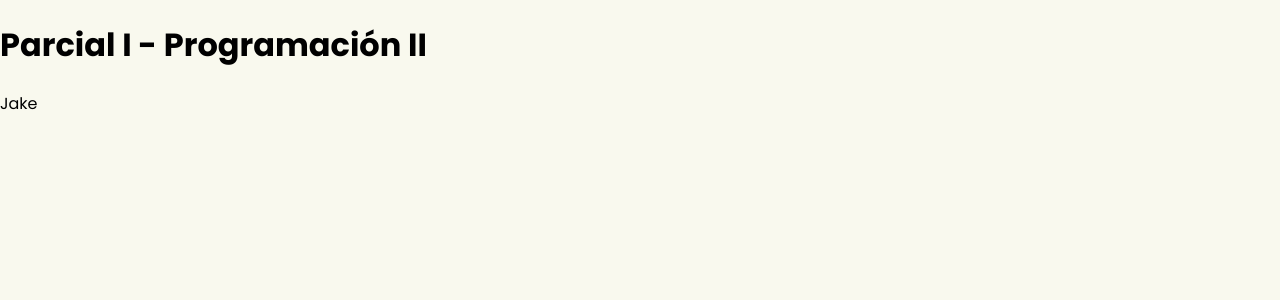
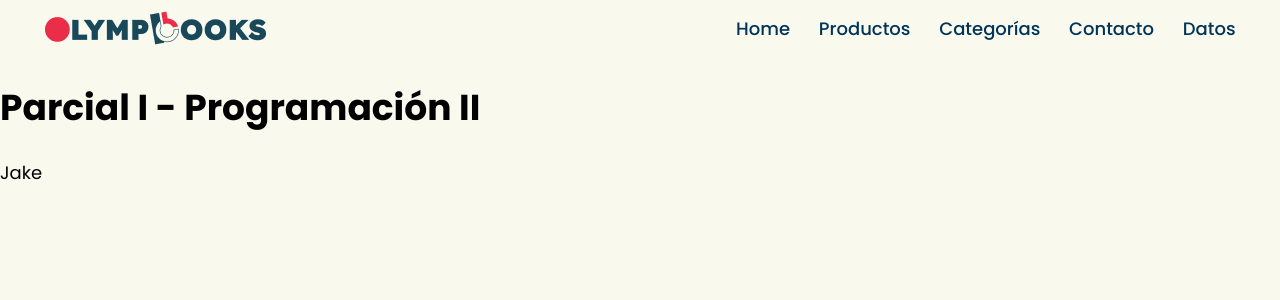
Before and after one commit to jetzerszeri/DWM3BV-RAMIREZ-PARCIAL_1, a PHP site: page / in a window 1280 px wide. Shown: the top 300 px of the page. Run offline with PHP 8.4, Linux system fonts and the light colour scheme.

Commit message:
feat: add navbar

```diff
--- a/css/style.css
+++ b/css/style.css
@@ -1,8 +1,13 @@
 @import url('https://fonts.googleapis.com/css2?family=Poppins:wght@300;400;500;700;800&display=swap');
-
 
 * {
     box-sizing: border-box;
+}
+
+:root {
+    --color-neutral: #F9F9EE;
+    --color-darkblue: #003459;
+    --color-red: #EA2D49;
 }
 
 body{
@@ -10,4 +15,171 @@ body{
     font-family: 'Poppins', sans-serif;
     padding: 0;
     margin: 0;
+    font-size: 18px;
 }
+
+a {
+    text-decoration: none;
+}
+
+li {
+    list-style: none;
+}
+
+/* header/navbar */
+header {
+    width: 100%;
+    height: 58px;
+    background-color: var(--color-neutral);
+    position: sticky;
+    top: 0;
+    z-index: 200;
+    /* padding: 0 16px; */
+    color: var(--color-darkblue);
+}
+
+  .navbar {
+    display: flex;
+    flex-direction: column;
+    /* border-bottom: var(--color-darkblue) 2px solid; */
+    /* height: 58px; */
+    padding-top: 6px;
+    padding-bottom: 12px;
+  }
+
+  .navbar-links {
+    height: 100%;
+    display: none;
+    /* margin-top: 40px; */
+  }
+
+  .navbar-links ul {
+    display: flex;
+    margin: 10px 0 0 0;
+    padding: 0;
+    width: 100%;
+    flex-direction: column;
+  }
+
+  .navbar-links ul li {
+    text-align: center;
+  }
+
+  .navbar-links li a {
+    display: block;
+    color: var(--color-darkblue);
+    padding: 1rem;
+    background-color: var(--color-neutral);
+    font-weight: 500;
+  }
+
+  .navbar-links li:hover a {
+    background-color: var(--color-darkblue);
+    color: var(--color-neutral);
+  }
+
+  .toggle-button {
+    position: absolute;
+    top: 0.75rem;
+    right: 1rem;
+    display: flex;
+    flex-direction: column;
+    justify-content: space-between;
+    width: 30px;
+    height: 21px;
+    margin-top: 6px;
+
+  }
+
+  .toggle-button .bar {
+    height: 4px;
+    width: 100%;
+    background-color: var(--color-darkblue);
+    border-radius: 10px;
+  }
+
+  .navbar-links.active {
+    display: flex;
+    /* margin-top: 50px; */
+  }
+
+  .navbar div:nth-child(1) {
+    /*  logo */
+    width: 222px;
+    height: 34px;
+    background-image: url(../assets/img/logo.png);
+    font-size: 0;
+    margin: 5px 0 0 15px;
+  }
+
+
+  @media (min-width: 850px) {
+    header {
+      height: 56px;
+    }
+    .navbar {
+      flex-direction: row;
+      align-items: center;
+      height: 56px;
+      justify-content: space-between;
+      max-width: 1300px;
+      width: 100%;
+      padding: 0 30px;
+      margin: auto;
+    }
+
+    .navbar div:nth-child(1) {
+      /*  logo */
+      margin-top: 0;
+    }
+
+    .toggle-button {
+      display: none;
+    }
+
+    .navbar-links {
+      display: flex;
+    }
+
+    .navbar-links ul {
+      flex-direction: row;
+      align-items: center;
+      margin: 0;
+    }
+
+    .navbar-links ul li {
+      text-align: center;
+    }
+
+    .navbar-links ul li a {
+      padding: 0.1em 0.9rem;
+      position: relative;
+      display: inline-block;
+      color: var(--color-darkblue);
+
+    }
+
+    .navbar-links li:hover a {
+        background-color: transparent;
+        color: var(--color-red);
+      }
+
+      .navbar-links ul li a::before {
+        content: "";
+        position: absolute;
+        left: 0;
+        bottom: 0;
+        width: 100%;
+        height: 2px;
+        background-color: var(--color-red);
+        border-radius: 4px;
+        scale: 0 1;
+        transform-origin: right;
+        transition: scale 0.25s;
+      }
+
+      .navbar-links ul li a:hover::before {
+        scale: 1;
+        transform-origin: left;
+      }
+}
--- a/index.php
+++ b/index.php
@@ -8,7 +8,37 @@
     <link rel="stylesheet" href="css/style.css">
 </head>
 <body>
+
+    <header>
+      <nav class="navbar">
+        <div>Olympbooks</div>
+        <a href="#" class="toggle-button">
+          <span class="bar"></span>
+          <span class="bar"></span>
+          <span class="bar"></span>
+        </a>
+        <div class="navbar-links">
+          <ul>
+            <li><a href="#">Home</a></li>
+            <li><a href="#">Productos</a></li>
+            <li><a href="#">Categorías</a></li>
+            <li><a href="#">Contacto</a></li>
+            <li><a href="#">Datos</a></li>
+          </ul>
+        </div>
+      </nav>
+    </header>
+
     <h1>Parcial I - Programación II </h1>
     <p>Jake</p>
+
+    <script>
+        const toggleButton = document.getElementsByClassName("toggle-button")[0];
+        const navbarLinks = document.getElementsByClassName("navbar-links")[0];
+
+        toggleButton.addEventListener("click", () => {
+        navbarLinks.classList.toggle("active");
+        });
+    </script>
 </body>
 </html>
```
Also changed, not shown: assets/img/logo.png (added).
